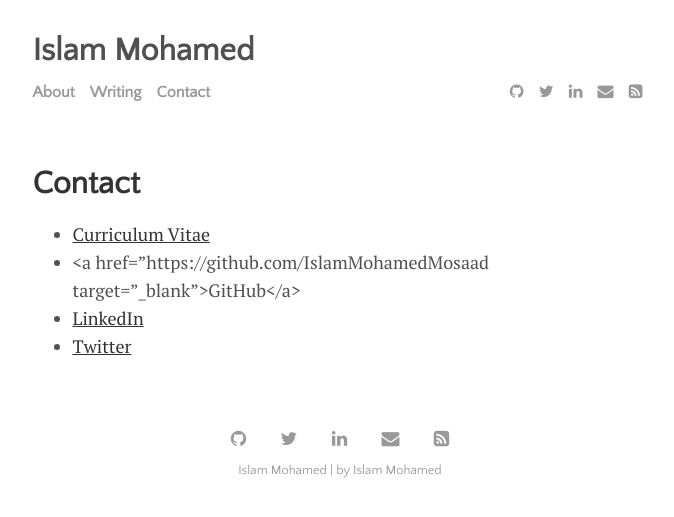
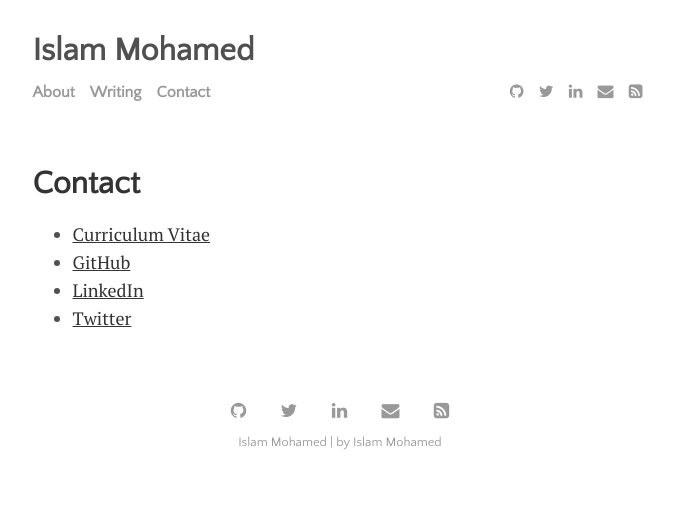
Before and after one commit to IslamMohamedMosaad/IslamMohamedMosaad.github.io, a Jekyll site: the page built from menu/contact.md, in a window 1280 px wide. Shown: the top 517 px of the page, without its empty margins (300-974 px from the left). Built offline with Jekyll 4.4.1, drawn with Linux system fonts in a browser that asks for light colours.

Commit message:
Update contact.md

```diff
--- a/menu/contact.md
+++ b/menu/contact.md
@@ -4,6 +4,6 @@ title: Contact
 ---
 
 - <a href="/assets/CV_Islam_Mohamed.pdf" target="_blank">Curriculum Vitae</a>
-- <a href="https://github.com/IslamMohamedMosaad target="_blank">GitHub</a>
+- <a href="https://github.com/IslamMohamedMosaad" target="_blank">GitHub</a>
 - <a href="https://www.linkedin.com/in/islam-mohamed-32529266/" target="_blank">LinkedIn</a>
 - <a href="https://twitter.com/IslamMoha_ed" target="_blank">Twitter</a>
```
